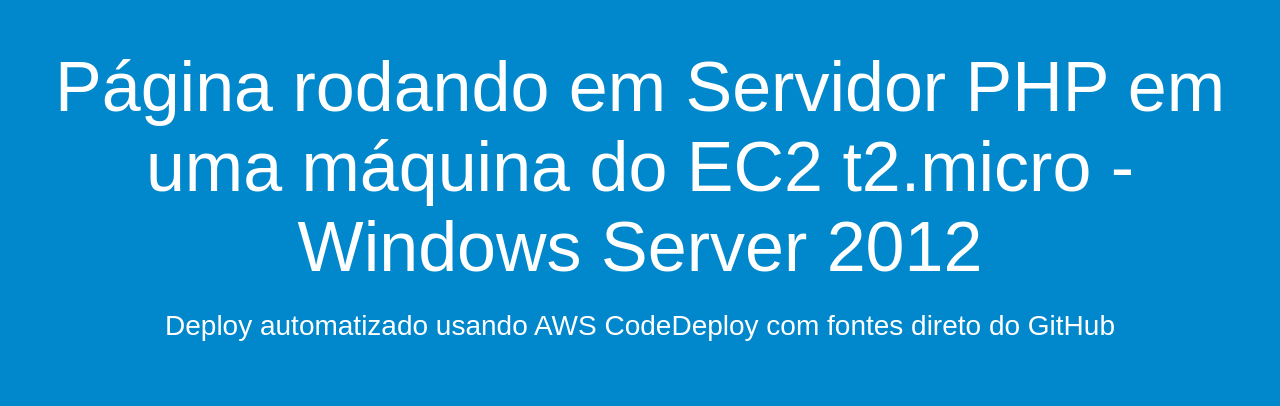
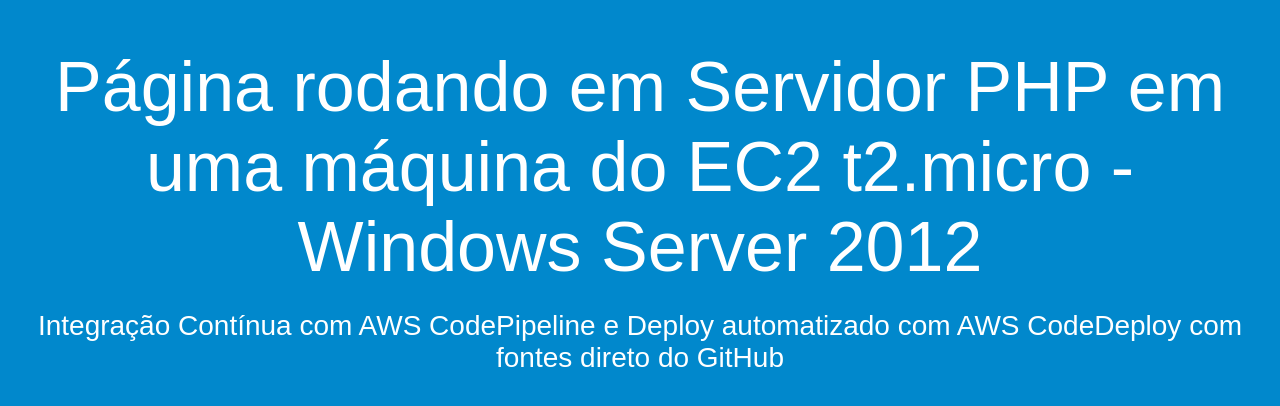
Before and after one commit to wwesleybarbosa/CodeDeployGitHubDemo, a plain HTML site: page index.html in a window 1280 px wide. Drawn offline with Linux system fonts and the light colour scheme.

Commit message:
Update index.html

```diff
--- a/index.html
+++ b/index.html
@@ -30,7 +30,7 @@
 <body>
   <div align="center">
     <h1>Página rodando em Servidor PHP em uma máquina do EC2 t2.micro - Windows Server 2012 </h1>
-    <h2>Deploy automatizado usando AWS CodeDeploy com fontes direto do GitHub</h2>
+    <h2>Integração Contínua com AWS CodePipeline e Deploy automatizado com AWS CodeDeploy com fontes direto do GitHub</h2>
   </div>
 </body>
 </html>
```
